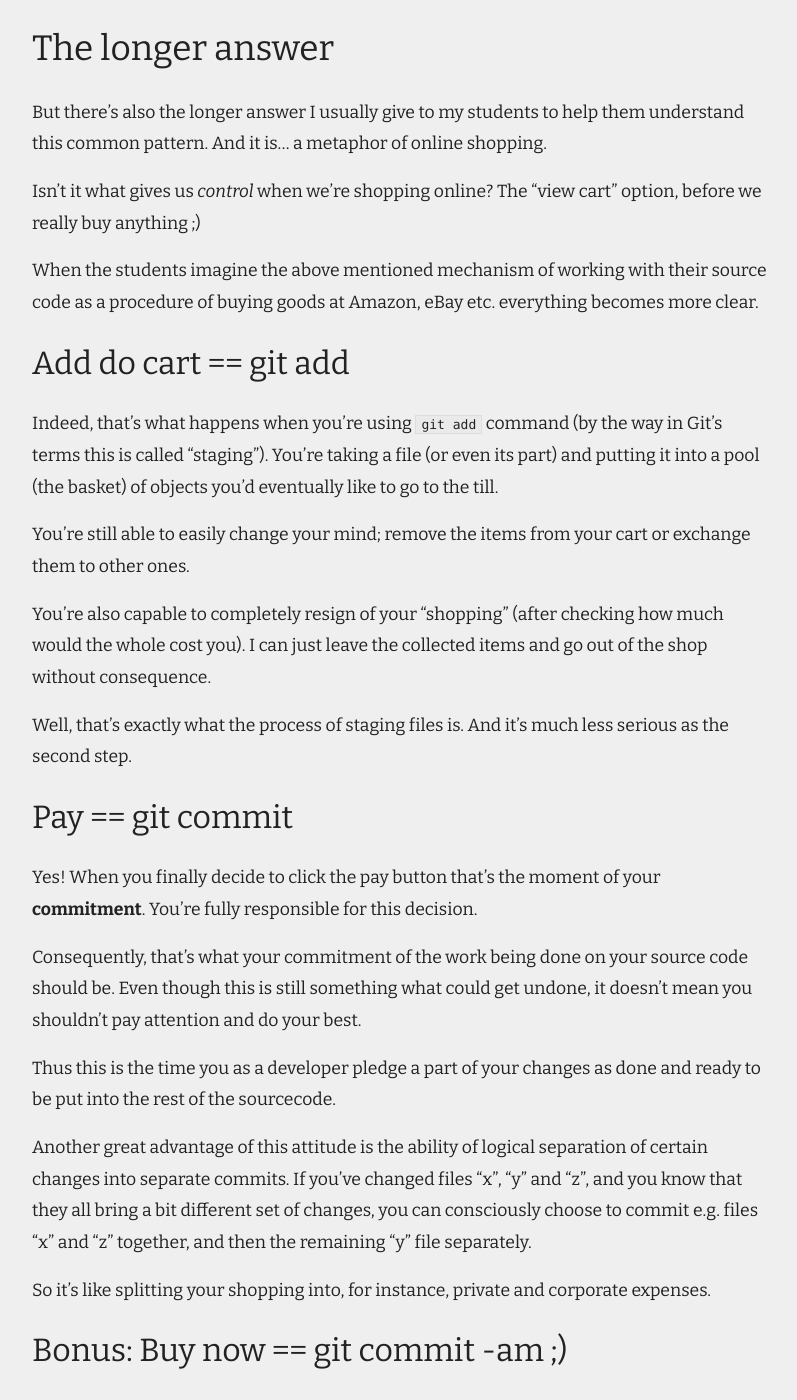
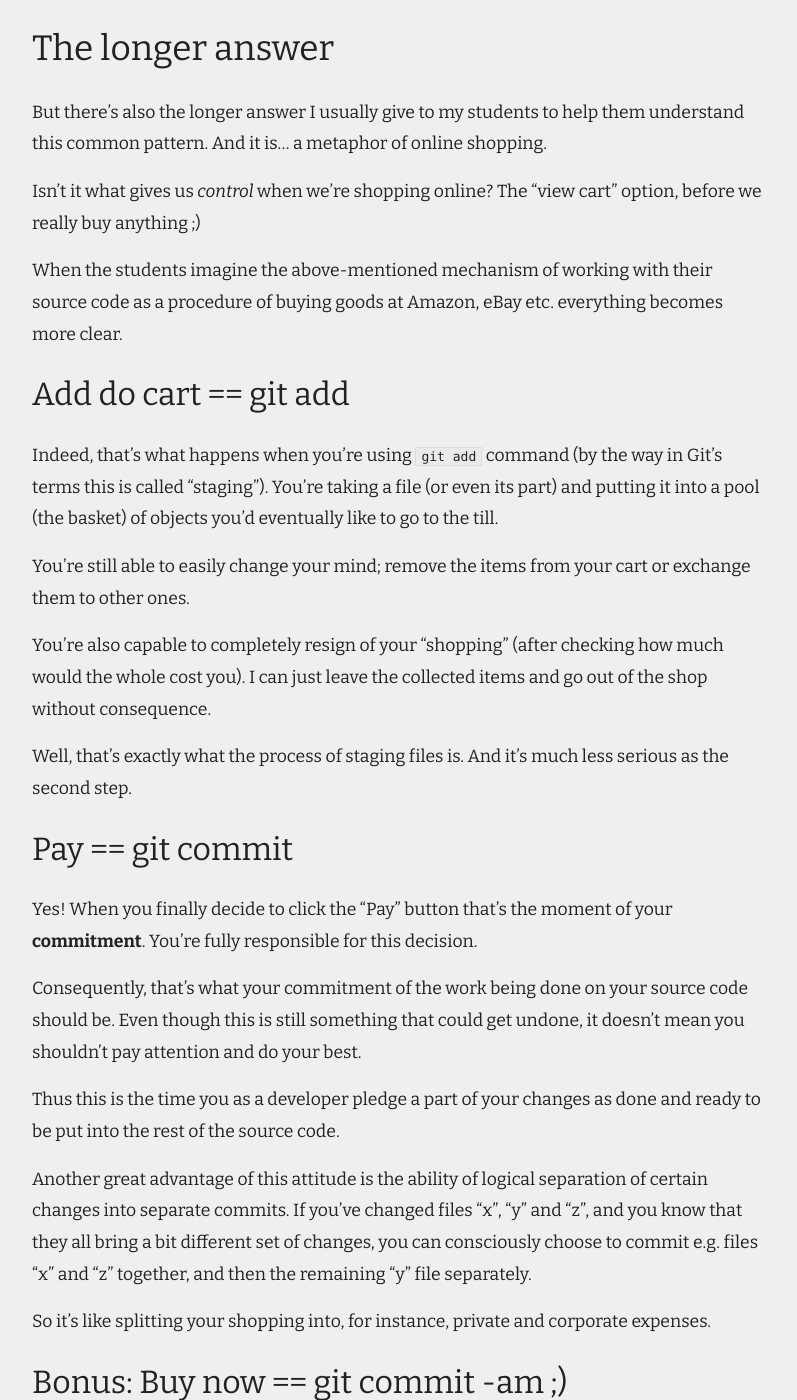
Before and after one commit to tvardy/personal-website, a Jekyll site: the page built from _posts/2018-08-21-understanding-the-git-add-git-commit-pair.md, in a window 1280 px wide and 1400 px high, scrolled down 1562 px. Shown: the whole window, without its empty margins (240-1037 px from the left). Built offline with Jekyll 4.4.1, drawn with Linux system fonts in a browser that asks for light colours; some of the changed text lies outside the part shown.

Commit message:
refactor(content): Grammarly fixes for post "understanding-the-git-add-git-commit-pair"

```diff
--- a/_posts/2018-08-21-understanding-the-git-add-git-commit-pair.md
+++ b/_posts/2018-08-21-understanding-the-git-add-git-commit-pair.md
@@ -21,7 +21,7 @@
 >
 > ?!
 >
-> What's the real life purpose of that?!"
+> What's the real-life purpose of that?!"
 
 The short answer is: You don't actually have to (but you often should)
 
@@ -31,7 +31,7 @@
 
 ## The short answer
 
-So the short answer to the above mentioned issue could simply be: Use `git commit -a` instead!
+So the short answer to the above-mentioned issue could simply be: Use `git commit -a` instead!
 Or if you were regularly using `git commit -m "commit message"`
 then probably `git commit -am "commit message"` would do better for you.
 
@@ -64,7 +64,7 @@
 Isn't it what gives us _control_ when we're shopping online? The "view cart" option,
 before we really buy anything ;)
 
-When the students imagine the above mentioned mechanism of working with their source code
+When the students imagine the above-mentioned mechanism of working with their source code
 as a procedure of buying goods at Amazon, eBay etc. everything becomes more clear.
 
 
@@ -87,15 +87,15 @@
 
 ### Pay == git commit
 
-Yes! When you finally decide to click the pay button that's the moment of your **commitment**.
+Yes! When you finally decide to click the "Pay" button that's the moment of your **commitment**.
 You're fully responsible for this decision.
 
 Consequently, that's what your commitment of the work being done on your source code
-should be. Even though this is still something what could get undone, it doesn't mean
+should be. Even though this is still something that could get undone, it doesn't mean
 you shouldn't pay attention and do your best.
 
 Thus this is the time you as a developer pledge a part of your changes as done and ready
-to be put into the rest of the sourcecode.
+to be put into the rest of the source code.
 
 Another great advantage of this attitude is the ability of logical separation
 of certain changes into separate commits. If you've changed files "x", "y" and "z",
```
Also changed, not shown: other parts of _posts/2018-08-21-understanding-the-git-add-git-commit-pair.md (+2 -2 lines).
